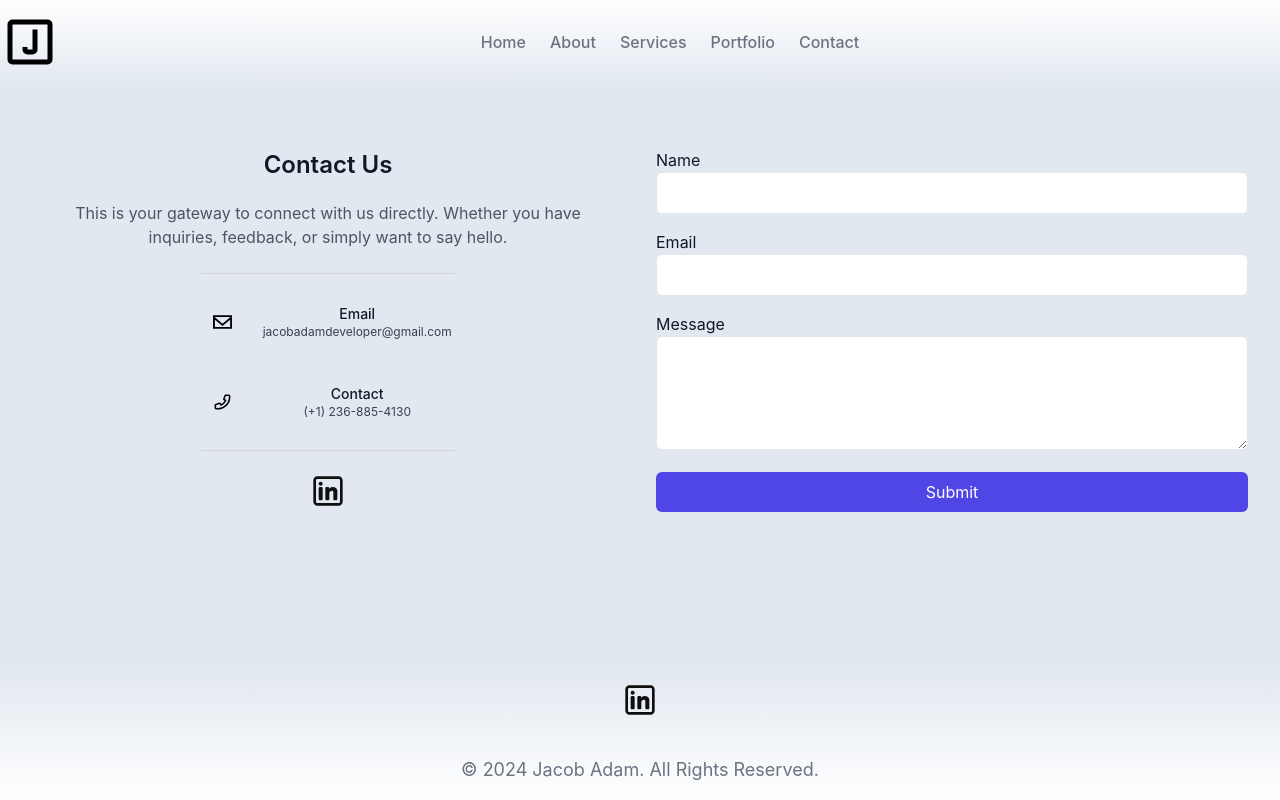
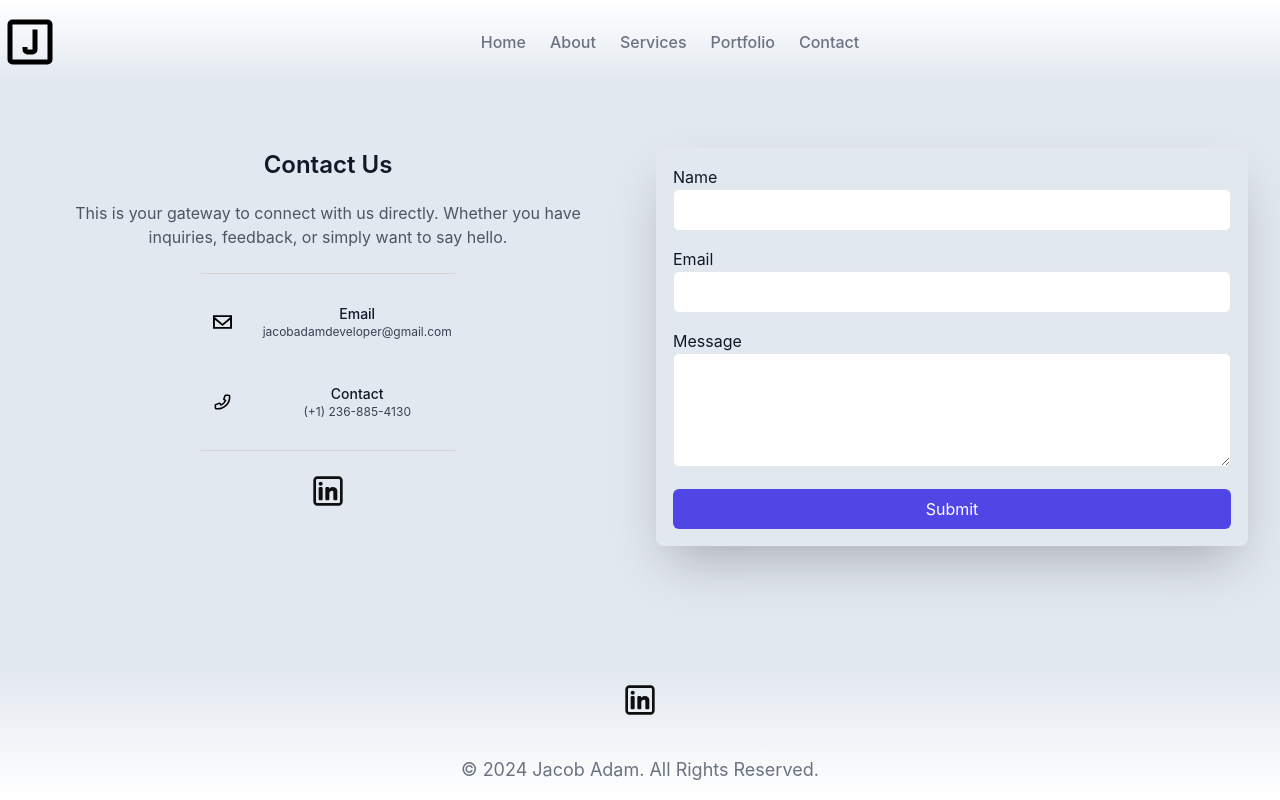
Before and after one commit to jacobadam/jacobadamdeveloper, a React (Create React App) app: page /contact in a window 1280 px wide. Built offline with nearby package versions, Linux system fonts and the light colour scheme.

Commit message:
minor styling

```diff
--- a/src/Contact.js
+++ b/src/Contact.js
@@ -51,7 +51,7 @@ export default function Contact() {
                 href="https://www.linkedin.com/in/jacobnevitt/"
                 target="_blank"
                 rel="noopener noreferrer"
-                className="block text-gray-900 transition-all duration-500 hover:text-indigo-600"
+                className="block text-gray-900 transition-all duration-50"
               >
                 <img
                   src="/linkedin.svg"
@@ -62,7 +62,7 @@ export default function Contact() {
             </div>
           </div>
 
-          <div>
+          <div className="p-4 rounded-lg border shadow-2xl">
             <form action="" method="POST" className="space-y-4">
               <div>
                 <label htmlFor="name" className="text-gray-900">
```
